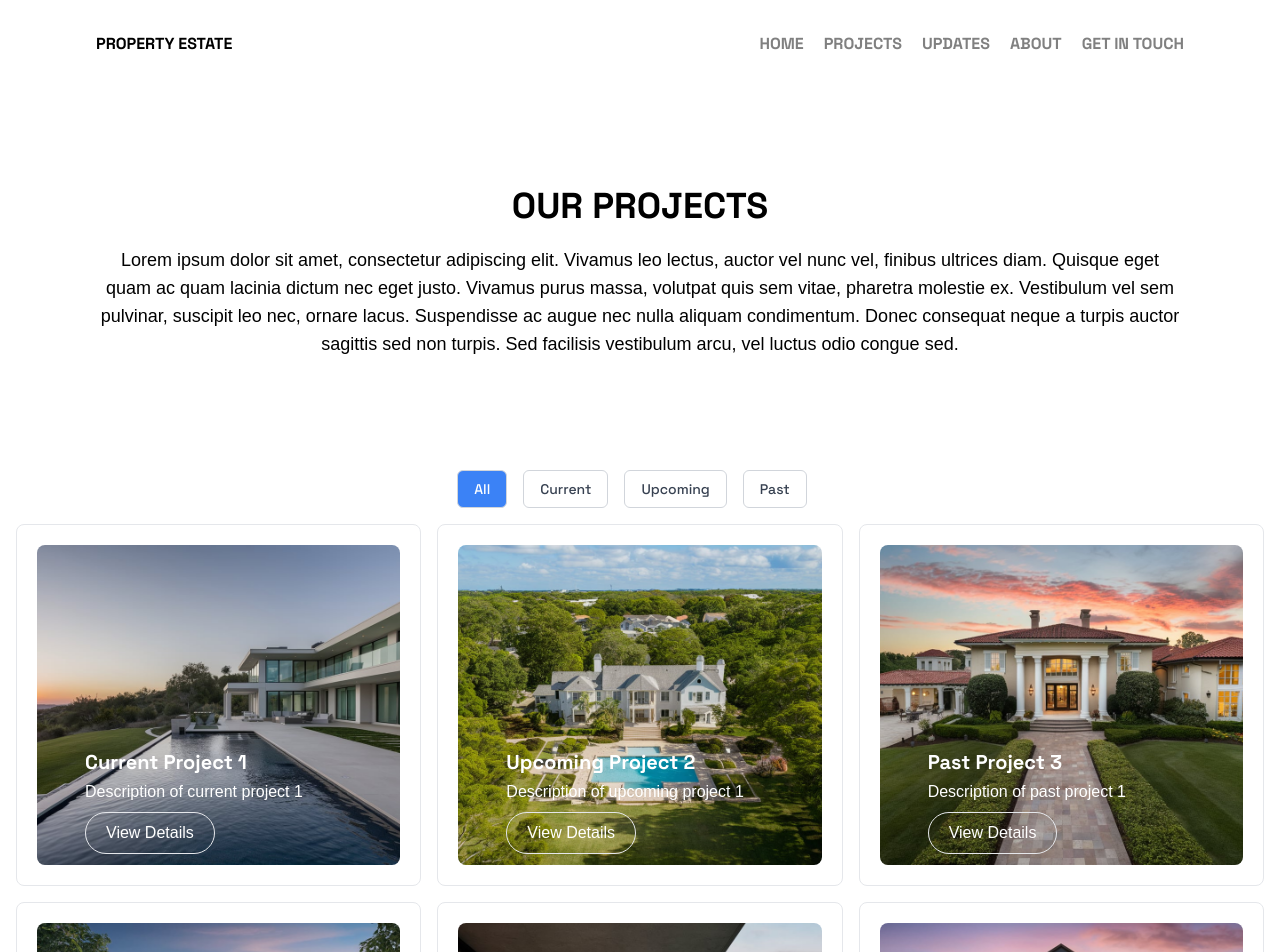
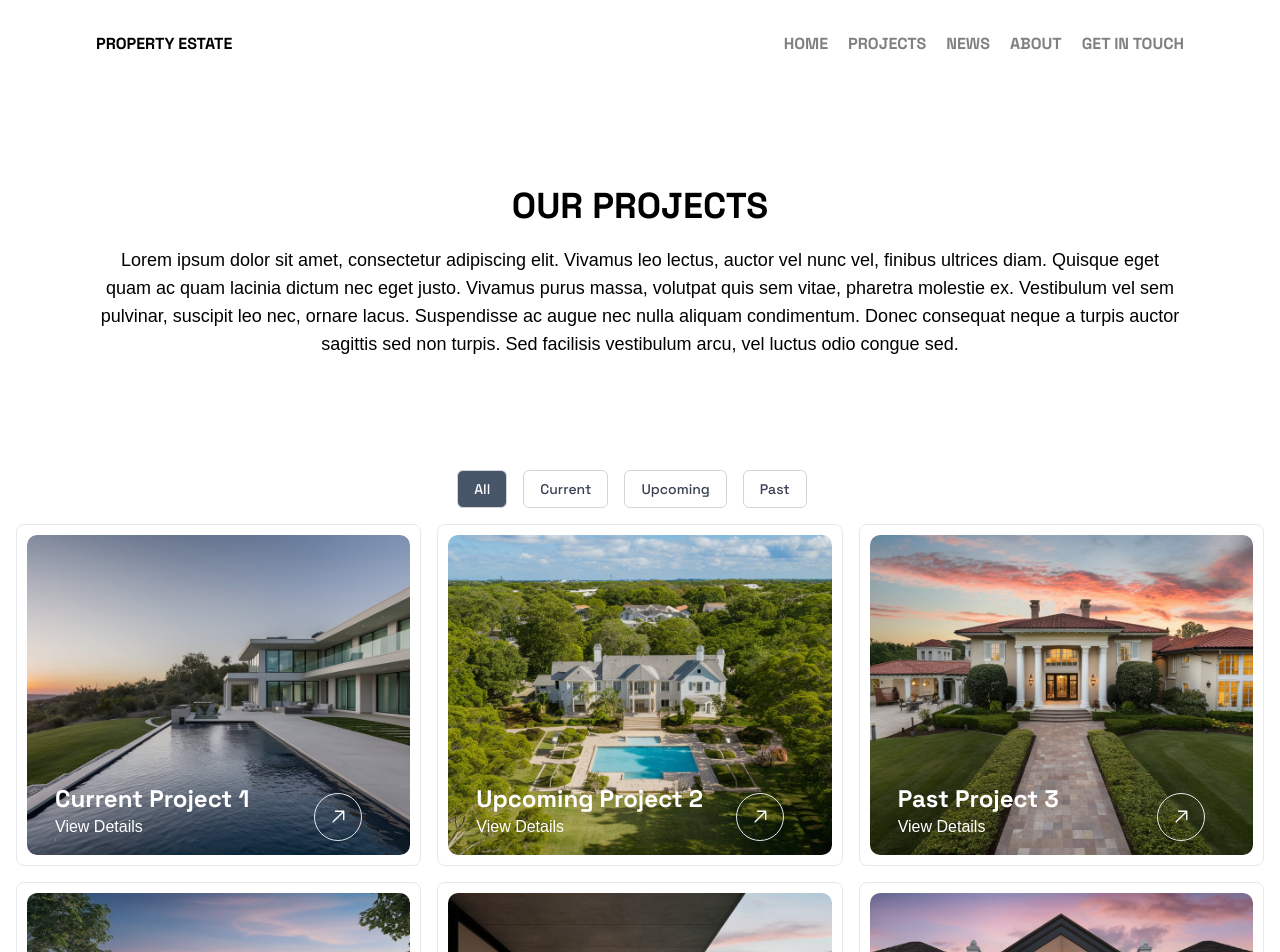
Before and after one commit to charltonkdev/property-website, a Next.js app: page /projects in a window 1280 px wide. Shown: the top 952 px of the page. Built offline with nearby package versions, Linux system fonts and the light colour scheme.

Commit message:
improve project page

```diff
--- a/package.json
+++ b/package.json
@@ -11,6 +11,7 @@
   "dependencies": {
     "faker": "^6.6.6",
     "framer-motion": "^11.2.12",
+    "gsap": "^3.12.5",
     "lorem-ipsum": "^2.0.8",
     "next": "14.2.4",
     "react": "^18",
--- a/src/app/globals.css
+++ b/src/app/globals.css
@@ -16,7 +16,7 @@ p {
 }
 
 .tab-active {
-  @apply bg-blue-500 text-white;
+  @apply bg-slate-600 text-white;
 }
 
 .projectMeta {
@@ -29,13 +29,13 @@ p {
   position: relative;
   padding: 10px;
 }
-.project-card:hover .linkContainer{
+.project-card:hover{
   padding: 0;
 }
 .linkContainer {
-  padding: 10px;
   overflow: hidden;
   display: flex;
+  justify-content: end;
   height: 100%;
   transition: .3s ease-in-out;
   border-radius: 10px;
@@ -48,40 +48,23 @@ p {
 .project-card:hover .projImg {
   filter: saturate(5);
   scale: 1.2;
+}
 
-}
-.viewBtn {
-  position: relative;
-  overflow: hidden;
-  z-index: 999;
-}
-.project-card:hover .viewBtn p {
-  color: #0D0221;
-}
-.viewBtn p {
+.viewBtn p{
   position: relative;
   z-index: 999;
   color: #fff;
   transition: .6s ease-in-out;
+  display: flex;
 }
-.btnbg {
-  background: #D9F280;
-  width: 500px;
-  height: 500px;
+.btnLine {
+  width: 100%;
+  background: white;
+  height: 2px;
   display: block;
-  position: absolute;
-  left: calc(-10vw);
-  top:calc(-25vh);
-  transition: .6s ease-in-out;
-  z-index: 1;
-  scale: 0;
-  border-radius: 100%;
-  transform: translateX(100%);
-  opacity: 0;
+  transform: translateX(-100%);
+  transition: .5s ease-in-out
 }
-.project-card:hover .btnbg {
-  scale: 1;
+.project-card:hover .btnLine {
   transform: translateX(0);
-  transform-origin: bottom right;
-  opacity: 1;
 }
--- /dev/null
+++ b/src/app/news/page.tsx
@@ -0,0 +1,10 @@
+import React from "react";
+
+export default function Projects() {
+    return (
+        <main className="flex min-h-screen flex-col items-center justify-between relative">
+            <h1>News</h1>
+        </main>
+    );
+
+}
--- a/src/app/projects/page.tsx
+++ b/src/app/projects/page.tsx
@@ -5,7 +5,7 @@ import ProjectList from "@/components/Projects/ProjectList";
 
 export default function Projects() {
     return (
-        <main className="flex min-h-screen flex-col items-center justify-between relative">
+        <main className="flex flex-col items-center justify-between relative">
             <ProjectHero />
             <Suspense fallback={<div>Loading...</div>}>
                 <ProjectList />
--- a/src/components/Header.tsx
+++ b/src/components/Header.tsx
@@ -10,7 +10,7 @@ export const Header = () => {
         <div className={`${styles.navigation} flex gap-5 justify-center`}>
             <a href="/">Home</a>
             <a href="/projects">Projects</a>
-            <a href="#updates">Updates</a>
+            <a href="/news">News</a>
             <a href="#about">About</a>
             <a href="#get-in-touch">Get In Touch</a>
         </div>
--- a/src/components/Projects/ProjectList.tsx
+++ b/src/components/Projects/ProjectList.tsx
@@ -1,7 +1,8 @@
 'use client';
 
 import React, { useState, useEffect } from 'react';
-import { useSearchParams, useRouter } from 'next/navigation'; // Updated import
+import { useSearchParams, useRouter } from 'next/navigation';
+import { GoArrowUpRight } from "react-icons/go";
 import { projects } from '../../data/projects';
 import Link from 'next/link';
 
@@ -59,19 +60,24 @@ const ProjectList = () => {
 
       <div className="grid grid-cols-1 md:grid-cols-2 lg:grid-cols-3 gap-4 mt-4">
         {filteredProjects.map(project => (
-          <div key={project.id} className={`${project.boxsize} project-card border rounded-lg h-full relative`}>
+          <div key={project.id} className={`${project.boxsize} project-card border rounded-lg h-full relative group`}>
             <Link href={`/projects/${project.id}`}>
-              <a className="linkContainer">
+              <div className="linkContainer">
                 <img src={project.image} alt={project.title} className="projImg w-full h-[calc(50vw)] md:h-[calc(25vw)] object-cover rounded-lg" />
-                <div className="projectMeta">
-                  <h3 className="mt-2 text-xl font-bold text-white">{project.title}</h3>
-                  <p className="mt-1 text-white">{project.description}</p>
-                  <span className="viewBtn mt-2 inline-block border px-5 py-2 rounded-full">
-                    <p>View Details</p>
-                    <span className="btnbg" />
-                  </span>
+                <div className="projectMeta h-full flex items-end justify-between gap-2 duration-300">
+                  <div className="flex flex-col">
+                    <h3 className="mt-2 text-2xl font-bold text-white">{project.title}</h3>
+                    {/*<p className="mt-1 text-white">{project.description}</p>*/}
+                    <div className="viewBtn flex flex-col translate-y-100 group-hover:translate-y-0 duration-300 justify-between w-fit overflow-hidden">
+                      <p>View Details</p>
+                      <span className="btnLine" />
+                    </div>
+                  </div>
+                  <GoArrowUpRight
+                    className="text-white text-5xl group-hover:text-7xl duration-500 border rounded-full p-3 group-hover:bg-white group-hover:text-black duration-500"
+                  />
                 </div>
-              </a>
+              </div>
             </Link>
           </div>
         ))}
--- a/src/data/projects.ts
+++ b/src/data/projects.ts
@@ -1,15 +1,10 @@
-import { slugify } from '../components/Projects/utils/slugify';
-import { LoremIpsum } from 'lorem-ipsum';
-
-const lorem = new LoremIpsum();
-
 export const projects = [
   {
     id: 1,
     category: 'current',
     title: 'Current Project 1',
     description: 'Description of current project 1',
-    projectdetails: lorem.generateParagraphs(3),
+    projectdetails: 'Ut eu exercitation duis sint labore ut et incididunt laboris dolor. Reprehenderit proident officia eu ea sint duis. Enim magna anim irure officia tempor sunt magna cillum officia id qui nisi Lorem ipsum. Laborum aute consequat aliquip esse laborum sunt officia dolore eu sint duis est amet. Sint esse irure laboris et ad occaecat officia aliquip occaecat ex minim ut ipsum ad. Consectetur fugiat veniam voluptate dolore anim exercitation quis sint nulla. ',
     image: '/list01.jpg',
     /*slug: slugify('Current Project 1')*/
   },
@@ -18,7 +13,7 @@ export const projects = [
     category: 'upcoming',
     title: 'Upcoming Project 2',
     description: 'Description of upcoming project 1',
-    projectdetails: lorem.generateParagraphs(3),
+    projectdetails: 'Ut eu exercitation duis sint labore ut et incididunt laboris dolor. Reprehenderit proident officia eu ea sint duis. Enim magna anim irure officia tempor sunt magna cillum officia id qui nisi Lorem ipsum. Laborum aute consequat aliquip esse laborum sunt officia dolore eu sint duis est amet. Sint esse irure laboris et ad occaecat officia aliquip occaecat ex minim ut ipsum ad. Consectetur fugiat veniam voluptate dolore anim exercitation quis sint nulla. ',
     image: '/list02.jpg',
     boxsize: 'md:col-span-2',
     /*slug: slugify('Current Project 2')*/
@@ -28,7 +23,7 @@ export const projects = [
     category: 'past',
     title: 'Past Project 3',
     description: 'Description of past project 1',
-    projectdetails: lorem.generateParagraphs(3),
+    projectdetails: 'Ut eu exercitation duis sint labore ut et incididunt laboris dolor. Reprehenderit proident officia eu ea sint duis. Enim magna anim irure officia tempor sunt magna cillum officia id qui nisi Lorem ipsum. Laborum aute consequat aliquip esse laborum sunt officia dolore eu sint duis est amet. Sint esse irure laboris et ad occaecat officia aliquip occaecat ex minim ut ipsum ad. Consectetur fugiat veniam voluptate dolore anim exercitation quis sint nulla. ',
     image: '/list03.jpg',
     boxsize: 'md:col-span-2',
     /*slug: slugify('Current Project 3')*/
@@ -38,7 +33,7 @@ export const projects = [
     category: 'current',
     title: 'Past Project 4',
     description: 'Description of past project 1',
-    projectdetails: lorem.generateParagraphs(3),
+    projectdetails: 'Ut eu exercitation duis sint labore ut et incididunt laboris dolor. Reprehenderit proident officia eu ea sint duis. Enim magna anim irure officia tempor sunt magna cillum officia id qui nisi Lorem ipsum. Laborum aute consequat aliquip esse laborum sunt officia dolore eu sint duis est amet. Sint esse irure laboris et ad occaecat officia aliquip occaecat ex minim ut ipsum ad. Consectetur fugiat veniam voluptate dolore anim exercitation quis sint nulla. ',
     image: '/list04.jpg',
    /* slug: slugify('Current Project 4')*/
   },
@@ -47,7 +42,7 @@ export const projects = [
     category: 'upcoming',
     title: 'Past Project 5',
     description: 'Description of past project 5',
-    projectdetails: lorem.generateParagraphs(3),
+    projectdetails: 'Ut eu exercitation duis sint labore ut et incididunt laboris dolor. Reprehenderit proident officia eu ea sint duis. Enim magna anim irure officia tempor sunt magna cillum officia id qui nisi Lorem ipsum. Laborum aute consequat aliquip esse laborum sunt officia dolore eu sint duis est amet. Sint esse irure laboris et ad occaecat officia aliquip occaecat ex minim ut ipsum ad. Consectetur fugiat veniam voluptate dolore anim exercitation quis sint nulla. ',
     image: '/list05.jpg',
     /*slug: slugify('Current Project 5')*/
   },
@@ -56,7 +51,7 @@ export const projects = [
     category: 'current',
     title: 'Past Project 6',
     description: 'Description of past project 6',
-    projectdetails: lorem.generateParagraphs(3),
+    projectdetails: 'Ut eu exercitation duis sint labore ut et incididunt laboris dolor. Reprehenderit proident officia eu ea sint duis. Enim magna anim irure officia tempor sunt magna cillum officia id qui nisi Lorem ipsum. Laborum aute consequat aliquip esse laborum sunt officia dolore eu sint duis est amet. Sint esse irure laboris et ad occaecat officia aliquip occaecat ex minim ut ipsum ad. Consectetur fugiat veniam voluptate dolore anim exercitation quis sint nulla. ',
     image: '/list06.jpg',
     boxsize: 'md:col-span-2',
     /*slug: slugify('Current Project 6')*/
@@ -66,7 +61,7 @@ export const projects = [
     category: 'upcoming',
     title: 'Past Project 7',
     description: 'Description of past project 7',
-    projectdetails: lorem.generateParagraphs(3),
+    projectdetails: 'Ut eu exercitation duis sint labore ut et incididunt laboris dolor. Reprehenderit proident officia eu ea sint duis. Enim magna anim irure officia tempor sunt magna cillum officia id qui nisi Lorem ipsum. Laborum aute consequat aliquip esse laborum sunt officia dolore eu sint duis est amet. Sint esse irure laboris et ad occaecat officia aliquip occaecat ex minim ut ipsum ad. Consectetur fugiat veniam voluptate dolore anim exercitation quis sint nulla. ',
     image: '/list07.jpg',
     /*slug: slugify('Current Project 7')*/
   },
@@ -75,7 +70,7 @@ export const projects = [
     category: 'past',
     title: 'Past Project 8',
     description: 'Description of past project 8',
-    projectdetails: lorem.generateParagraphs(3),
+    projectdetails: 'Ut eu exercitation duis sint labore ut et incididunt laboris dolor. Reprehenderit proident officia eu ea sint duis. Enim magna anim irure officia tempor sunt magna cillum officia id qui nisi Lorem ipsum. Laborum aute consequat aliquip esse laborum sunt officia dolore eu sint duis est amet. Sint esse irure laboris et ad occaecat officia aliquip occaecat ex minim ut ipsum ad. Consectetur fugiat veniam voluptate dolore anim exercitation quis sint nulla. ',
     image: '/list08.jpg',
     /*slug: slugify('Current Project 8')*/
   },
@@ -84,7 +79,7 @@ export const projects = [
     category: 'past',
     title: 'Past Project 9',
     description: 'Description of past project 9',
-    projectdetails: lorem.generateParagraphs(3),
+    projectdetails: 'Ut eu exercitation duis sint labore ut et incididunt laboris dolor. Reprehenderit proident officia eu ea sint duis. Enim magna anim irure officia tempor sunt magna cillum officia id qui nisi Lorem ipsum. Laborum aute consequat aliquip esse laborum sunt officia dolore eu sint duis est amet. Sint esse irure laboris et ad occaecat officia aliquip occaecat ex minim ut ipsum ad. Consectetur fugiat veniam voluptate dolore anim exercitation quis sint nulla. ',
     image: '/list09.jpg',
     /*slug: slugify('Current Project 9')*/
   },
@@ -93,7 +88,7 @@ export const projects = [
     category: 'upcoming',
     title: 'Past Project 10',
     description: 'Description of past project 10',
-    projectdetails: lorem.generateParagraphs(3),
+    projectdetails: 'Ut eu exercitation duis sint labore ut et incididunt laboris dolor. Reprehenderit proident officia eu ea sint duis. Enim magna anim irure officia tempor sunt magna cillum officia id qui nisi Lorem ipsum. Laborum aute consequat aliquip esse laborum sunt officia dolore eu sint duis est amet. Sint esse irure laboris et ad occaecat officia aliquip occaecat ex minim ut ipsum ad. Consectetur fugiat veniam voluptate dolore anim exercitation quis sint nulla. ',
     image: '/list10.jpg',
     boxsize: 'md:col-span-2',
     /*slug: slugify('Current Project 10')*/
@@ -103,7 +98,7 @@ export const projects = [
     category: 'current',
     title: 'Past Project 11',
     description: 'Description of past project 11',
-    projectdetails: lorem.generateParagraphs(3),
+    projectdetails: 'Ut eu exercitation duis sint labore ut et incididunt laboris dolor. Reprehenderit proident officia eu ea sint duis. Enim magna anim irure officia tempor sunt magna cillum officia id qui nisi Lorem ipsum. Laborum aute consequat aliquip esse laborum sunt officia dolore eu sint duis est amet. Sint esse irure laboris et ad occaecat officia aliquip occaecat ex minim ut ipsum ad. Consectetur fugiat veniam voluptate dolore anim exercitation quis sint nulla. ',
     image: '/list11.jpg',
     /*slug: slugify('Current Project 11')*/
   },
@@ -112,7 +107,7 @@ export const projects = [
     category: 'upcoming',
     title: 'Past Project 12',
     description: 'Description of past project 12',
-    projectdetails: lorem.generateParagraphs(3),
+    projectdetails: 'Ut eu exercitation duis sint labore ut et incididunt laboris dolor. Reprehenderit proident officia eu ea sint duis. Enim magna anim irure officia tempor sunt magna cillum officia id qui nisi Lorem ipsum. Laborum aute consequat aliquip esse laborum sunt officia dolore eu sint duis est amet. Sint esse irure laboris et ad occaecat officia aliquip occaecat ex minim ut ipsum ad. Consectetur fugiat veniam voluptate dolore anim exercitation quis sint nulla. ',
     image: '/list12.jpg',
 
   },
```
Also changed, not shown: src/app/projects/[projectId]/page.tsx (+42 -9 lines), 1 other file (tests, documents, lock files or other folders).
